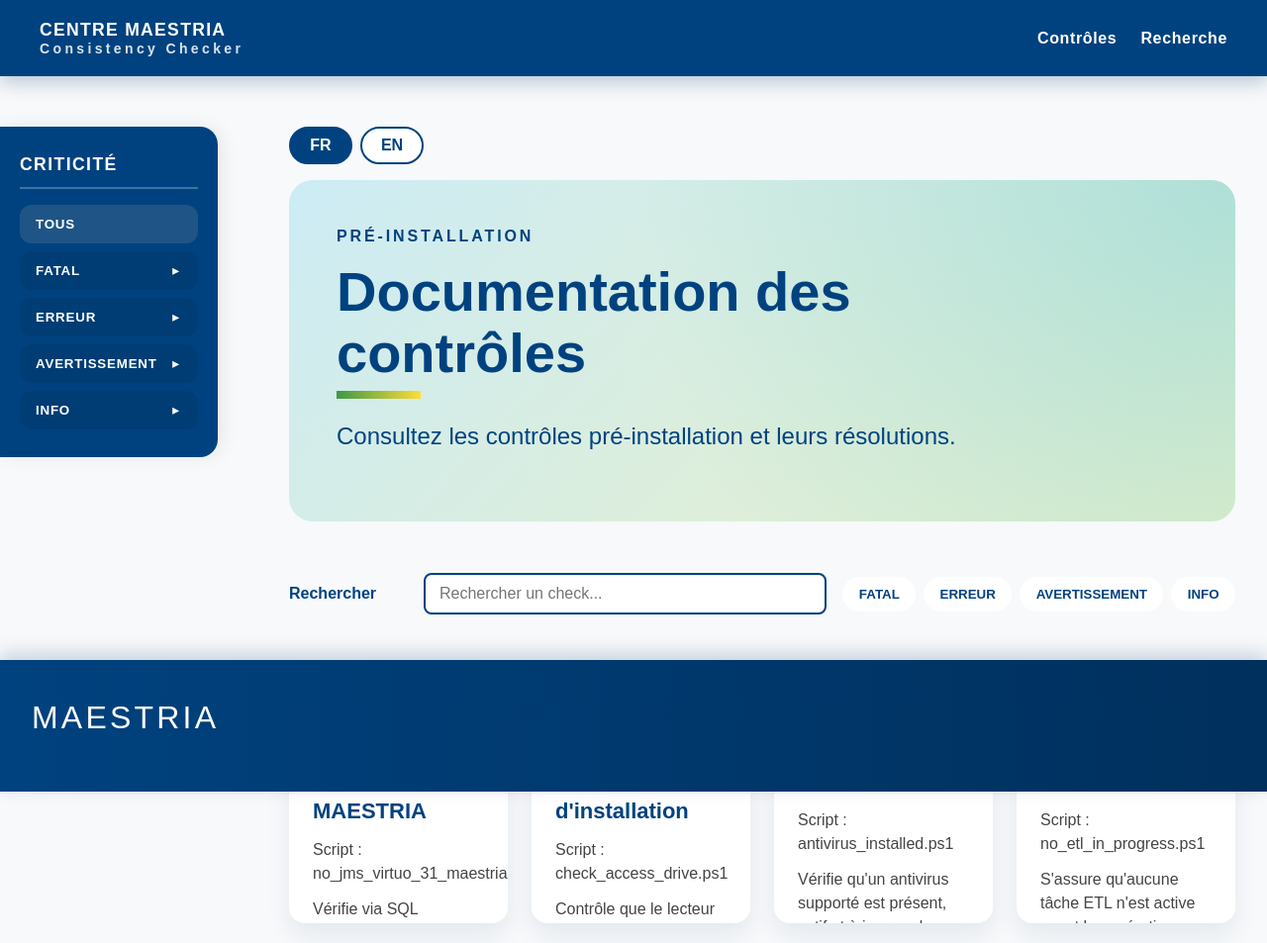
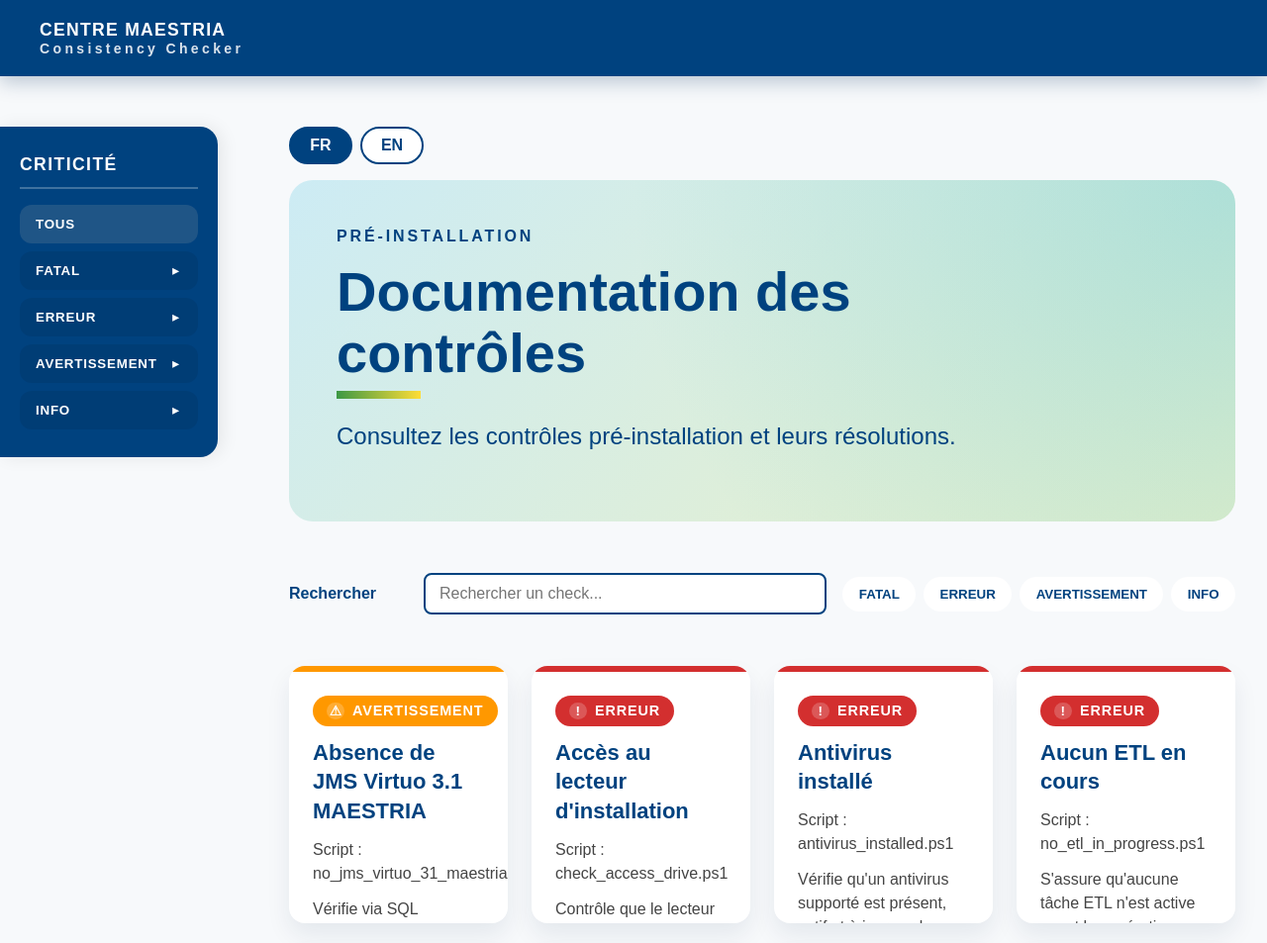
Before and after one commit to guilbonlebon/Docs-CC, a PHP site: page / in a window 1280 px wide. Shown: the top 953 px of the page at 99% size. Run offline with PHP 8.4, Linux system fonts and the light colour scheme.

Commit message:
Fix header navigation and footer positioning

```diff
--- a/assets/css/style.css
+++ b/assets/css/style.css
@@ -34,7 +34,6 @@
   color: var(--color-text);
   background: #F7F9FB;
   padding-top: var(--header-height);
-  padding-bottom: var(--footer-height);
 }
 
 @media (min-width: 901px) {
@@ -128,7 +127,7 @@
   padding: 2rem;
   max-width: 1200px;
   margin: 0 auto;
-  min-height: calc(100vh - var(--header-height) - var(--footer-height));
+  min-height: calc(100vh - var(--header-height));
 }
 
 .language-switcher {
@@ -885,10 +884,7 @@
 }
 
 .primary-footer {
-  position: fixed;
-  left: 0;
-  right: 0;
-  bottom: 0;
+  position: static;
   background: linear-gradient(90deg, var(--color-blue-primary), var(--color-blue-dark));
   color: #FFFFFF;
   padding: 2.5rem 2rem;
--- a/index.html
+++ b/index.html
@@ -16,16 +16,6 @@
           <span class="brand-title">Centre MAESTRIA</span>
           <span class="brand-subtitle">Consistency Checker</span>
         </a>
-        <nav class="header-nav" aria-label="Navigation principale">
-          <ul>
-            <li>
-              <a href="#checks" data-fr="Contrôles" data-en="Checks">Contrôles</a>
-            </li>
-            <li>
-              <a href="#search" data-fr="Recherche" data-en="Search">Recherche</a>
-            </li>
-          </ul>
-        </nav>
       </div>
     </header>
     <main id="main-content">
```
